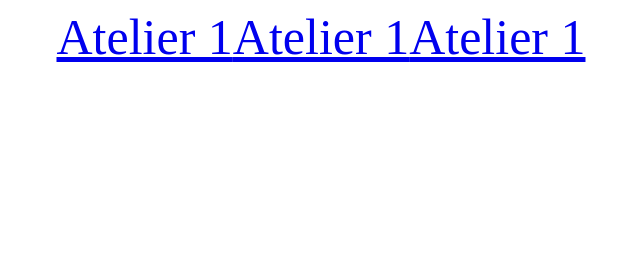
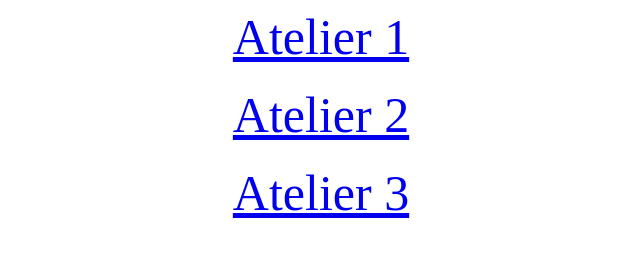
Before and after one commit to hassanbenhzaine/Ateliers-html-css, a plain HTML site: page index.html in a window 1280 px wide. Shown: the whole page, without its empty margins (319-959 px from the left). Drawn offline with Linux system fonts and the light colour scheme.

Commit message:
Update index.html

```diff
--- a/index.html
+++ b/index.html
@@ -11,7 +11,7 @@
           display: flex;
           justify-content: center;
           align-items: center;
-          flex-direction: row;
+          flex-direction: column;
         }
         a{
           font-size:50px;
@@ -21,7 +21,7 @@
 </head>
 <body>
     <a href="Atelier%201/index.html">Atelier 1</a>
-    <a href="Atelier%202/index.html">Atelier 1</a>
-    <a href="Atelier%203/index.html">Atelier 1</a>
+    <a href="Atelier%202/index.html">Atelier 2</a>
+    <a href="Atelier%203/index.html">Atelier 3</a>
 </body>
 </html>
```
